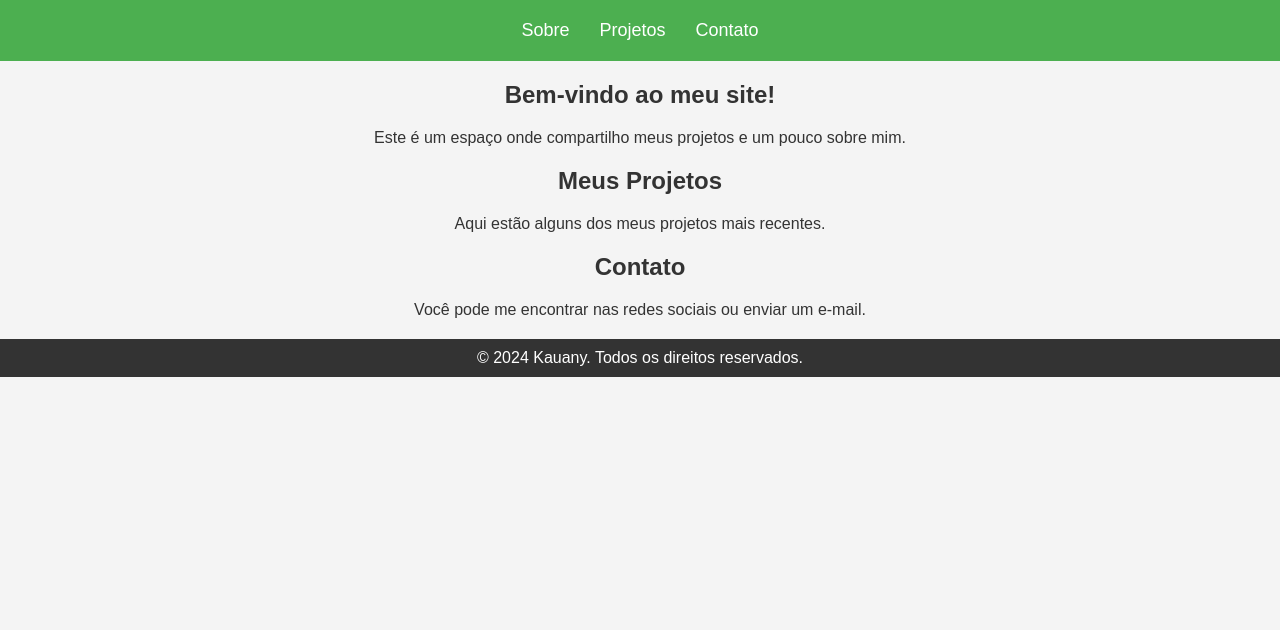
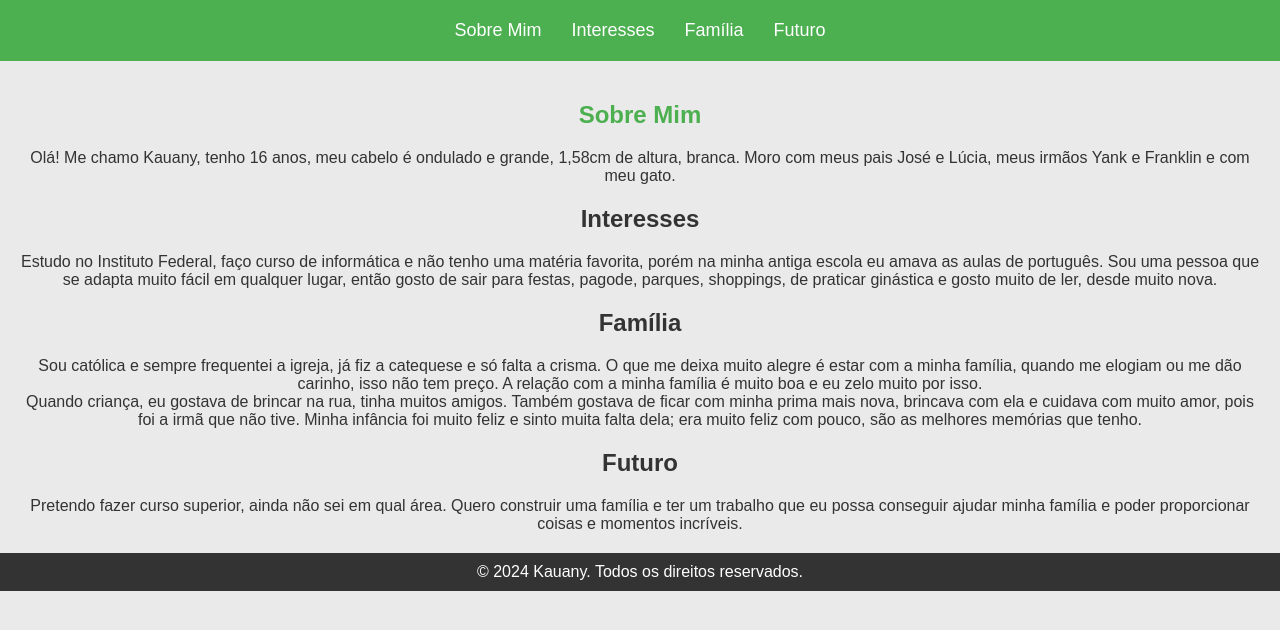
Before and after one commit to kauuw/kaunay, a plain HTML site: page index.html in a window 1280 px wide. Drawn offline with Linux system fonts and the light colour scheme.

Commit message:
Add files via upload

```diff
--- a/estilos/style.css
+++ b/estilos/style.css
@@ -6,7 +6,7 @@
 
 body {
     font-family: 'Arial', sans-serif;
-    background-color: #f4f4f4;
+    background-color: #eaeaea;
     color: #333;
 }
 
@@ -41,12 +41,12 @@ main {
     text-align: center;
 }
 
-h1 {
-    margin-bottom: 20px;
+h1, h2 {
+    margin: 20px 0;
 }
 
-h2 {
-    margin: 20px 0;
+h1 {
+    color: #4CAF50;
 }
 
 footer {
--- a/index.html
+++ b/index.html
@@ -3,34 +3,41 @@
 <head>
     <meta charset="UTF-8">
     <meta name="viewport" content="width=device-width, initial-scale=1.0">
-    <title>Meu Site Pessoal</title>
+    <title>Autobiografia de Kauany</title>
     <link rel="stylesheet" href="estilos/style.css">
 </head>
 <body>
     <header>
         <nav>
             <ul>
-                <li><a href="#sobre">Sobre</a></li>
-                <li><a href="#projetos">Projetos</a></li>
-                <li><a href="#contato">Contato</a></li>
+                <li><a href="#sobre">Sobre Mim</a></li>
+                <li><a href="#interesses">Interesses</a></li>
+                <li><a href="#família">Família</a></li>
+                <li><a href="#futuro">Futuro</a></li>
             </ul>
         </nav>
     </header>
 
     <main>
         <section id="sobre">
-            <h1>Bem-vindo ao meu site!</h1>
-            <p>Este é um espaço onde compartilho meus projetos e um pouco sobre mim.</p>
+            <h1>Sobre Mim</h1>
+            <p>Olá! Me chamo Kauany, tenho 16 anos, meu cabelo é ondulado e grande, 1,58cm de altura, branca. Moro com meus pais José e Lúcia, meus irmãos Yank e Franklin e com meu gato.</p>
         </section>
 
-        <section id="projetos">
-            <h2>Meus Projetos</h2>
-            <p>Aqui estão alguns dos meus projetos mais recentes.</p>
+        <section id="interesses">
+            <h2>Interesses</h2>
+            <p>Estudo no Instituto Federal, faço curso de informática e não tenho uma matéria favorita, porém na minha antiga escola eu amava as aulas de português. Sou uma pessoa que se adapta muito fácil em qualquer lugar, então gosto de sair para festas, pagode, parques, shoppings, de praticar ginástica e gosto muito de ler, desde muito nova.</p>
         </section>
 
-        <section id="contato">
-            <h2>Contato</h2>
-            <p>Você pode me encontrar nas redes sociais ou enviar um e-mail.</p>
+        <section id="família">
+            <h2>Família</h2>
+            <p>Sou católica e sempre frequentei a igreja, já fiz a catequese e só falta a crisma. O que me deixa muito alegre é estar com a minha família, quando me elogiam ou me dão carinho, isso não tem preço. A relação com a minha família é muito boa e eu zelo muito por isso.</p>
+            <p>Quando criança, eu gostava de brincar na rua, tinha muitos amigos. Também gostava de ficar com minha prima mais nova, brincava com ela e cuidava com muito amor, pois foi a irmã que não tive. Minha infância foi muito feliz e sinto muita falta dela; era muito feliz com pouco, são as melhores memórias que tenho.</p>
+        </section>
+
+        <section id="futuro">
+            <h2>Futuro</h2>
+            <p>Pretendo fazer curso superior, ainda não sei em qual área. Quero construir uma família e ter um trabalho que eu possa conseguir ajudar minha família e poder proporcionar coisas e momentos incríveis.</p>
         </section>
     </main>
 
```
